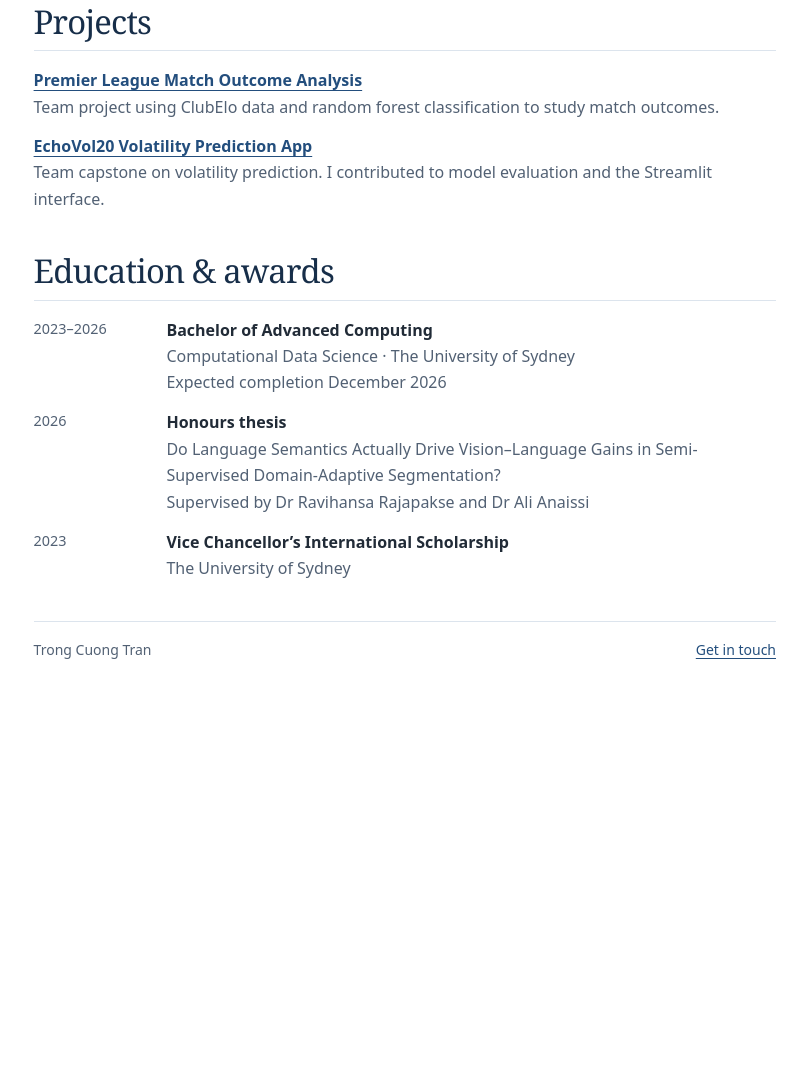
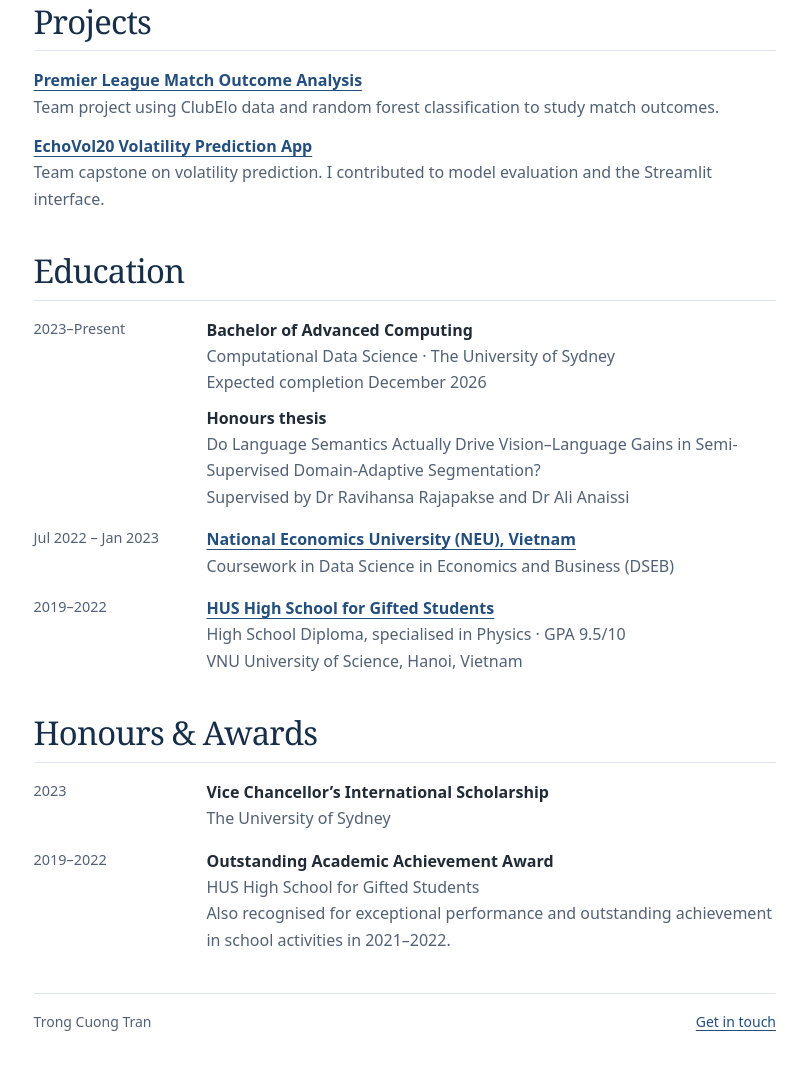
Before and after one commit to cuongisme04/academic-portfolio, a plain HTML site: page index.html in a window 1280 px wide. Shown: the part 658-1723 px from the top of the page, without its empty margins (408-1214 px from the left). Before the commit the page ends 1351 px from the top, so only its background shows below. Drawn offline with Linux system fonts and the light colour scheme.

Commit message:
Separate education and honours on academic portfolio

```diff
--- a/assets/site.css
+++ b/assets/site.css
@@ -40,10 +40,10 @@ a:focus-visible, button:focus-visible { outline: 2px solid var(--accent); outlin
 .top-inner { display: flex; align-items: center; gap: 2rem; min-height: 4.4rem; }
 .wordmark { font-family: var(--serif); font-size: 1.16rem; color: var(--heading); text-decoration: none; white-space: nowrap; }
 .main-nav, .preferences { display: flex; align-items: center; gap: 1.25rem; }
-.main-nav { margin-inline-start: auto; }
+.main-nav { margin-inline-start: auto; flex-wrap: wrap; }
 .main-nav a { font-size: .875rem; color: var(--muted); text-decoration: none; }
 .main-nav a:hover { text-decoration: underline; }
-.preferences { gap: .55rem; }
+.preferences { gap: .55rem; flex-shrink: 0; }
 .language { display: flex; align-items: center; padding: .15rem; border: 1px solid var(--line); border-radius: .45rem; }
 .language button { background: transparent; border: 0; border-radius: .3rem; min-width: 2.25rem; min-height: 2rem; color: var(--muted); font-size: .875rem; font-weight: 550; }
 .language button[aria-pressed="true"], .language button:hover { background: var(--wash); color: var(--accent); }
@@ -87,9 +87,10 @@ p { margin: 0 0 .8rem; }
 .projects a { font-weight: 650; }
 .projects span, .records dd span { display: block; }
 .records { margin: 0; }
-.records div { display: grid; grid-template-columns: minmax(7.5rem, max-content) 1fr; gap: .8rem; margin-bottom: .85rem; }
+.records div { display: grid; grid-template-columns: 10rem minmax(0, 1fr); gap: .8rem; margin-bottom: 1rem; }
 .records dt { color: var(--muted); font-size: .9rem; }
 .records dd { margin: 0; }
+.degree-thesis { margin: .55rem 0 0; }
 footer { border-top: 1px solid var(--line); display: flex; justify-content: space-between; gap: .6rem; padding-top: 1rem; color: var(--muted); font-size: .875rem; }
 @media (max-width: 56rem) {
   .top-inner, .wrapper { padding-inline: 1.5rem; }
--- a/assets/site.js
+++ b/assets/site.js
@@ -10,7 +10,7 @@ const translations = {
   vi: {
     skip: 'Chuyển đến nội dung', dark: 'Giao diện tối', light: 'Giao diện sáng',
     nav: 'Điều hướng chính', language: 'Ngôn ngữ', profiles: 'Liên hệ và hồ sơ',
-    publications: 'Công bố khoa học', projects: 'Dự án', educationNav: 'Học vấn', education: 'Học vấn và giải thưởng',
+    publications: 'Công bố khoa học', projects: 'Dự án', education: 'Học vấn', awards: 'Danh hiệu và giải thưởng',
     degree: 'Cử nhân Điện toán Nâng cao', university: 'Đại học Sydney',
     location: 'Sydney, Úc', cv: 'Tải CV (tiếng Anh)', email: 'Email', about: 'Giới thiệu',
     bio: 'Tôi đang hoàn thành chương trình Cử nhân Điện toán Nâng cao tại Đại học Sydney, chuyên ngành Khoa học Dữ liệu Tính toán. Tôi nghiên cứu hiệu năng của các mô hình thị giác–ngôn ngữ trong những điều kiện đánh giá khác nhau và ảnh hưởng của tín hiệu ngôn ngữ đến khả năng nhận dạng hình ảnh.',
@@ -28,13 +28,22 @@ const translations = {
     echoBody: 'Dự án tốt nghiệp theo nhóm về dự báo biến động. Tôi tham gia đánh giá mô hình và phát triển giao diện Streamlit.',
     dateDegree: 'Dự kiến hoàn thành vào tháng 12 năm 2026',
     major: 'Khoa học Dữ liệu Tính toán · Đại học Sydney',
+    usydDates: '2023–nay',
+    neuDates: '07/2022 – 01/2023',
+    neu: 'Đại học Kinh tế Quốc dân (NEU), Việt Nam',
+    neuProgram: 'Theo học chương trình Khoa học Dữ liệu trong Kinh tế và Kinh doanh (DSEB)',
+    highSchool: 'Trường THPT Chuyên Khoa học Tự nhiên',
+    highSchoolCourse: 'Tốt nghiệp THPT, chuyên Vật lý · Điểm trung bình 9,5/10',
+    highSchoolLocation: 'Trường Đại học Khoa học Tự nhiên, ĐHQGHN, Hà Nội, Việt Nam',
     scholarship: 'Học bổng Quốc tế của Hiệu trưởng',
+    schoolAward: 'Giải thưởng Thành tích Học tập Xuất sắc',
+    schoolRecognition: 'Được tuyên dương vì thành tích nổi bật trong các hoạt động của trường năm học 2021–2022.',
     contact: 'Liên hệ',
   },
   'zh-Hans': {
     skip: '跳至正文', dark: '深色模式', light: '浅色模式',
     nav: '主导航', language: '语言', profiles: '联系方式与个人主页',
-    publications: '学术论文', projects: '项目', educationNav: '教育', education: '教育与奖项',
+    publications: '学术论文', projects: '项目', education: '教育经历', awards: '荣誉与奖项',
     degree: '高级计算学士', university: '悉尼大学',
     location: '澳大利亚悉尼', cv: '下载英文简历', email: '电子邮件', about: '个人简介',
     bio: '我正在悉尼大学攻读高级计算学士学位，主修计算数据科学。我的研究关注视觉语言模型在不同评估条件下的表现，以及语言引导对视觉识别的影响。',
@@ -52,7 +61,16 @@ const translations = {
     echoBody: '关于波动率预测的团队毕业项目。我参与了模型评估和 Streamlit 界面开发。',
     dateDegree: '预计于 2026 年 12 月完成学业',
     major: '计算数据科学 · 悉尼大学',
+    usydDates: '2023 年至今',
+    neuDates: '2022.07–2023.01',
+    neu: '越南国民经济大学（NEU）',
+    neuProgram: '修读经济与商业数据科学（DSEB）课程',
+    highSchool: '河内国家大学自然科学大学附属资优高中',
+    highSchoolCourse: '高中毕业，物理专长班 · 平均成绩 9.5/10',
+    highSchoolLocation: '河内国家大学自然科学大学，越南河内',
     scholarship: '校长国际奖学金',
+    schoolAward: '杰出学业成就奖',
+    schoolRecognition: '因在 2021–2022 学年校内活动中表现出色而获表彰。',
     contact: '联系我',
   },
 };
--- a/index.html
+++ b/index.html
@@ -22,7 +22,8 @@
       <nav class="main-nav" aria-label="Main navigation" data-label="nav">
         <a href="#publications" data-copy="publications">Publications</a>
         <a href="#projects" data-copy="projects">Projects</a>
-        <a href="#education" data-copy="educationNav">Education</a>
+        <a href="#education" data-copy="education">Education</a>
+        <a href="#awards" data-copy="awards">Honours &amp; Awards</a>
       </nav>
       <div class="preferences">
         <div class="language" role="group" aria-label="Language" data-label="language">
@@ -83,11 +84,57 @@
       </section>
 
       <section id="education" aria-labelledby="education-heading">
-        <h2 id="education-heading" data-copy="education">Education &amp; awards</h2>
+        <h2 id="education-heading" data-copy="education">Education</h2>
         <dl class="records">
-          <div><dt>2023–2026</dt><dd><strong data-copy="degree">Bachelor of Advanced Computing</strong><span data-copy="major">Computational Data Science · The University of Sydney</span><span data-copy="dateDegree">Expected completion December 2026</span></dd></div>
-          <div><dt>2026</dt><dd><strong data-copy="thesisStatus">Honours thesis</strong><span data-copy="thesisTitle">Do Language Semantics Actually Drive Vision–Language Gains in Semi-Supervised Domain-Adaptive Segmentation?</span><span data-copy="supervisors">Supervised by Dr Ravihansa Rajapakse and Dr Ali Anaissi</span></dd></div>
-          <div><dt>2023</dt><dd><strong data-copy="scholarship">Vice Chancellor’s International Scholarship</strong><span data-copy="university">The University of Sydney</span></dd></div>
+          <div>
+            <dt data-copy="usydDates">2023–Present</dt>
+            <dd>
+              <strong data-copy="degree">Bachelor of Advanced Computing</strong>
+              <span data-copy="major">Computational Data Science · The University of Sydney</span>
+              <span data-copy="dateDegree">Expected completion December 2026</span>
+              <p class="degree-thesis">
+                <strong data-copy="thesisStatus">Honours thesis</strong>
+                <span data-copy="thesisTitle">Do Language Semantics Actually Drive Vision–Language Gains in Semi-Supervised Domain-Adaptive Segmentation?</span>
+                <span data-copy="supervisors">Supervised by Dr Ravihansa Rajapakse and Dr Ali Anaissi</span>
+              </p>
+            </dd>
+          </div>
+          <div>
+            <dt data-copy="neuDates">Jul 2022 – Jan 2023</dt>
+            <dd>
+              <strong><a href="https://neu.edu.vn/en/" data-copy="neu">National Economics University (NEU), Vietnam</a></strong>
+              <span data-copy="neuProgram">Coursework in Data Science in Economics and Business (DSEB)</span>
+            </dd>
+          </div>
+          <div>
+            <dt>2019–2022</dt>
+            <dd>
+              <strong><a href="https://hsgs.edu.vn/en" data-copy="highSchool">HUS High School for Gifted Students</a></strong>
+              <span data-copy="highSchoolCourse">High School Diploma, specialised in Physics · GPA 9.5/10</span>
+              <span data-copy="highSchoolLocation">VNU University of Science, Hanoi, Vietnam</span>
+            </dd>
+          </div>
+        </dl>
+      </section>
+
+      <section id="awards" aria-labelledby="awards-heading">
+        <h2 id="awards-heading" data-copy="awards">Honours &amp; Awards</h2>
+        <dl class="records">
+          <div>
+            <dt>2023</dt>
+            <dd>
+              <strong data-copy="scholarship">Vice Chancellor’s International Scholarship</strong>
+              <span data-copy="university">The University of Sydney</span>
+            </dd>
+          </div>
+          <div>
+            <dt>2019–2022</dt>
+            <dd>
+              <strong data-copy="schoolAward">Outstanding Academic Achievement Award</strong>
+              <span data-copy="highSchool">HUS High School for Gifted Students</span>
+              <span data-copy="schoolRecognition">Also recognised for exceptional performance and outstanding achievement in school activities in 2021–2022.</span>
+            </dd>
+          </div>
         </dl>
       </section>
 
```
